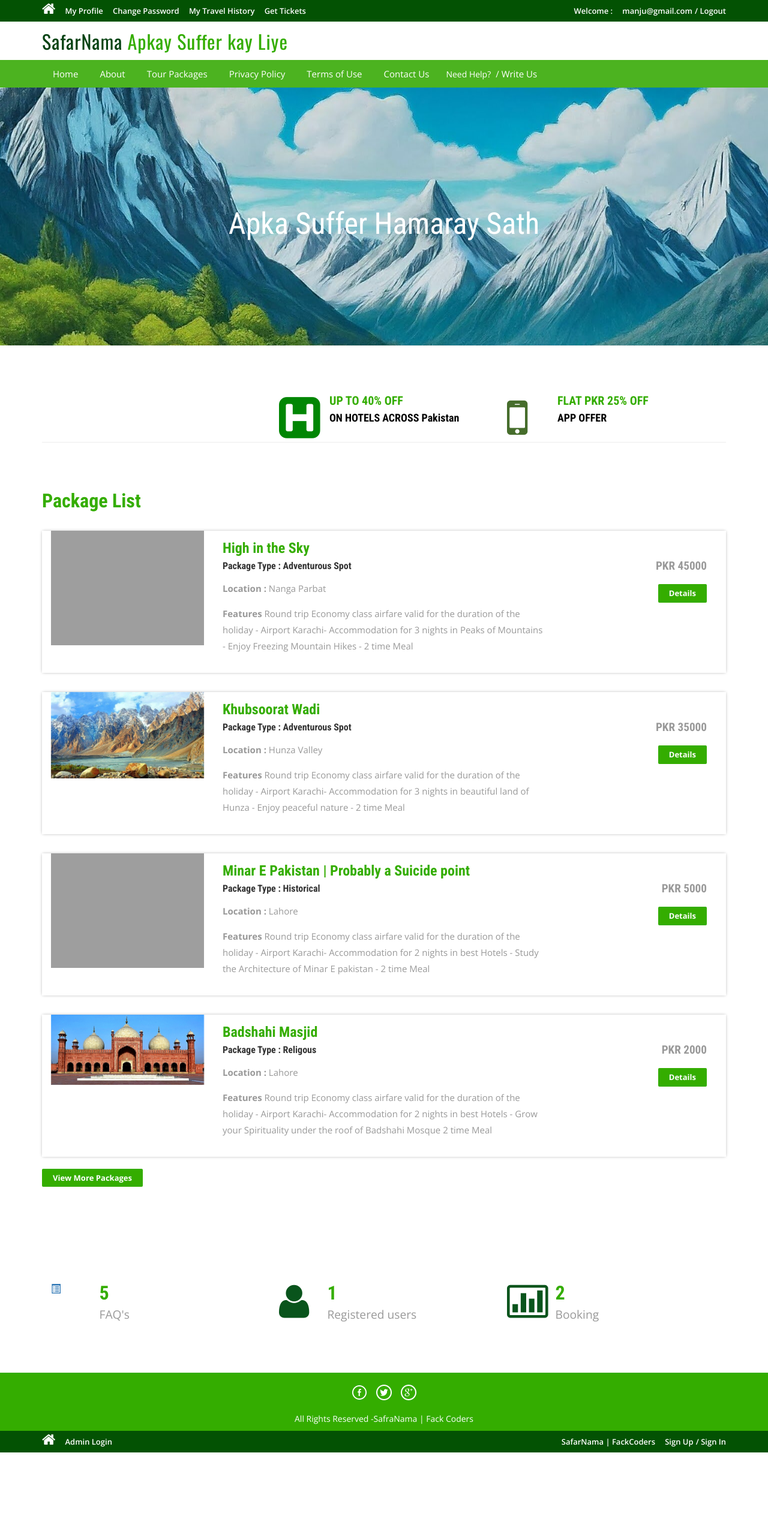
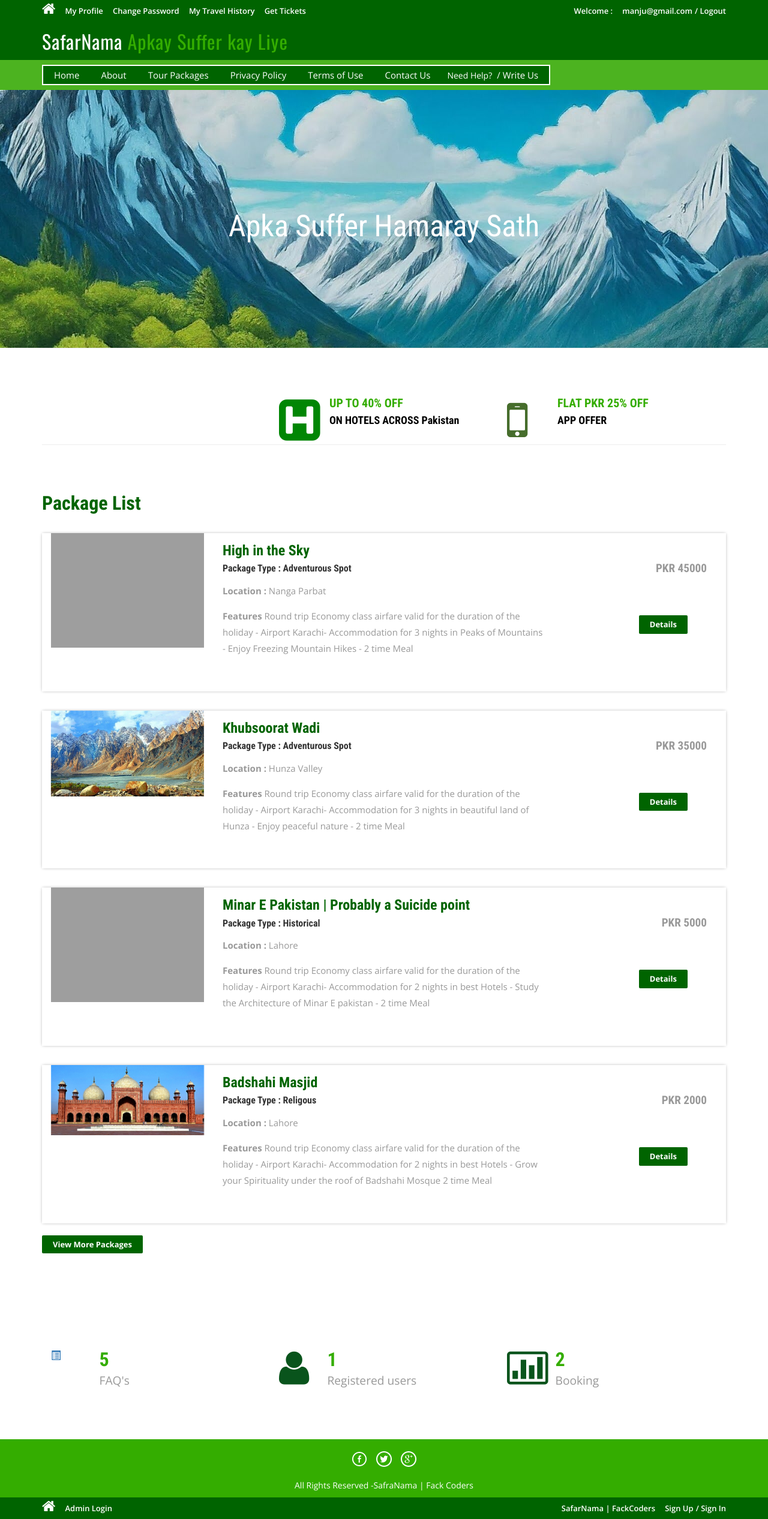
Before and after one commit to samaha-rizvi-4578/WebDevFackCoders, a PHP site: page / in a window 1280 px wide. Shown: the whole page at 60% size. Before the commit the page ends 2422 px from the top, so only its background shows below. Run offline with PHP 8.4, Linux system fonts and the light colour scheme; a user stored in the database is signed in; data comes from the database, SQL or seed files in the repository; grey boxes are pictures that could not be loaded.

Commit message:
animation

```diff
--- a/index.php
+++ b/index.php
@@ -10,7 +10,7 @@ include('includes/config.php');
     <meta name="viewport" content="width=device-width, initial-scale=1">
     <meta http-equiv="Content-Type" content="text/html; charset=utf-8" />
     <link rel="icon" type="image/png" href="logo.png">
-<script type="applijewelleryion/x-javascript"> addEventListener("load", function() { setTimeout(hideURLbar, 0); }, false); function hideURLbar(){ window.scrollTo(0,1); } </script>
+    <script type="application/x-javascript"> addEventListener("load", function() { setTimeout(hideURLbar, 0); }, false); function hideURLbar(){ window.scrollTo(0,1); } </script>
     <link href="css/bootstrap.css" rel='stylesheet' type='text/css' />
     <link href="css/style.css" rel='stylesheet' type='text/css' />
     <link href='//fonts.googleapis.com/css?family=Open+Sans:400,700,600' rel='stylesheet' type='text/css'>
@@ -23,10 +23,72 @@ include('includes/config.php');
     <!--animate-->
     <link href="css/animate.css" rel="stylesheet" type="text/css" media="all">
     <script src="js/wow.min.js"></script>
-	<script>
-		 new WOW().init();
-	</script>
+    <script>new WOW().init();</script>
     <!--//end-animate-->
+	<style>
+    /* Updated CSS for banner and animation */
+    .banner {
+        background-color: rgba(0, 0, 0, 0.5); /* Change opacity here */
+    }
+    .banner h1 {
+        color: #fff; /* Change text color */
+    }
+    .rupes {
+        background-color: rgba(255, 255, 255, 0.8); /* Change opacity here */
+    }
+
+    /* Styling for the header */
+    .top-header {
+        background-color: #006400; /* Pakistani green color */
+        color: #fff; /* White text color */
+    }
+    .header {
+        background-color: #006400; /* Pakistani green color */
+    }
+    .header .logo a {
+        color: #fff; /* White text color */
+    }
+    .header .logo a:hover {
+        color: #00FF00; /* Light green on hover */
+        text-decoration: none; /* Remove underline on hover */
+    }
+
+    /* Styling for the navbar */
+    .nav {
+        background-color: #006400; /* Pakistani green color */
+        border: #fff 2px solid; /* Border color */
+    }
+    li > a {
+        color: #fff; /* White text color */
+    }
+    li > a:hover,
+    li > a:focus {
+        color: #00FF00; /* Light green on hover */
+        background-color: transparent; /* Transparent background on hover */
+    }
+    .navbar-toggle .icon-bar {
+        background-color: #fff; /* White color for the toggle icon bars */
+    }
+
+	.holiday h3{
+		color: #006400;
+	}
+	.package h4{
+		color: #006400;
+	}
+	.button a{
+		background-color: #006400;
+		color: #fff;
+	}
+    /* Styling for submit buttons */
+    .button a:hover {
+        background-color: whitesmoke; /* Light green on hover */
+		color: #006400;
+		border: #006400 1px solid;
+    }
+</style>
+
+
 
 </head>
 <body>
@@ -101,14 +163,18 @@ foreach($results as $result)
 					<img src="admin/pacakgeimages/<?php echo htmlentities($result->PackageImage);?>" class="img-responsive" alt="">
 				</div>
 				<div class="col-md-6 room-midle wow fadeInUp animated" data-wow-delay=".5s">
+					<div class="package">
 						<h4><?php echo htmlentities($result->PackageName);?></h4>
+					</div>
 					<h6>Package Type : <?php echo htmlentities($result->PackageType);?></h6>
 					<p><b>Location :</b> <?php echo htmlentities($result->PackageLocation);?></p>
 					<p><b>Features</b> <?php echo htmlentities($result->PackageFetures);?></p>
 				</div>
-				<div class="col-md-3 room-right wow fadeInRight animated" data-wow-delay=".5s">
+				<div class="col-md-3 room-right wow fadeInLeft animated" data-wow-delay=".5s">
 					<h5>PKR <?php echo htmlentities($result->PackagePrice);?></h5>
-					<a href="package-details.php?pkgid=<?php echo htmlentities($result->PackageId);?>" class="view">Details</a>
+					<div class="button room-right wow Wobble animated" data-wow-delay=".5s">
+					<a  href="package-details.php?pkgid=<?php echo htmlentities($result->PackageId);?>" class="view">Details</a>
+					</div>
 				</div>
 				<div class="clearfix"></div>
 			</div>
@@ -116,7 +182,7 @@ foreach($results as $result)
 <?php }} ?>
 
 
-<div><a href="package-list.php" class="view">View More Packages</a></div>
+<div class="button"><a href="package-list.php" class="view">View More Packages</a></div>
 </div>
 			<div class="clearfix"></div>
 	</div>
```
Lines whose indentation alone changed are shown as unchanged.
